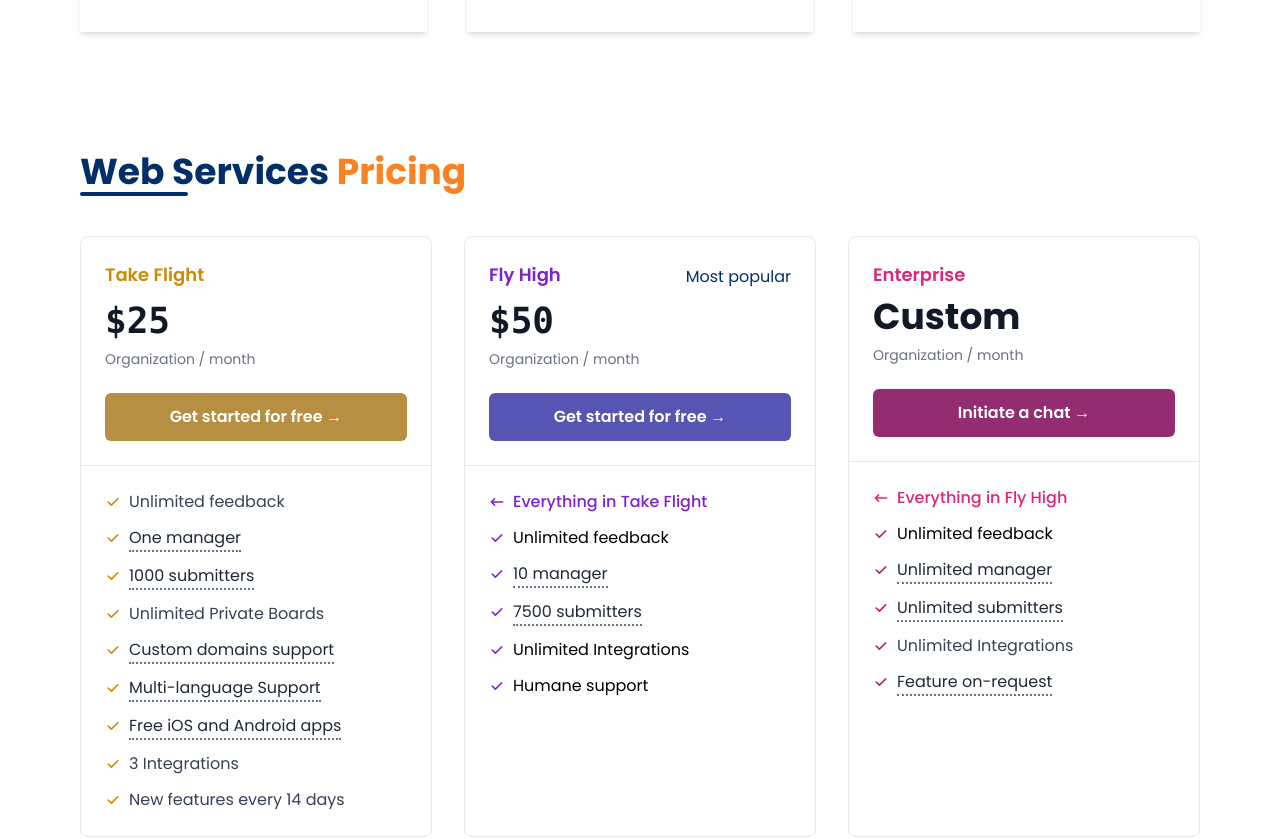
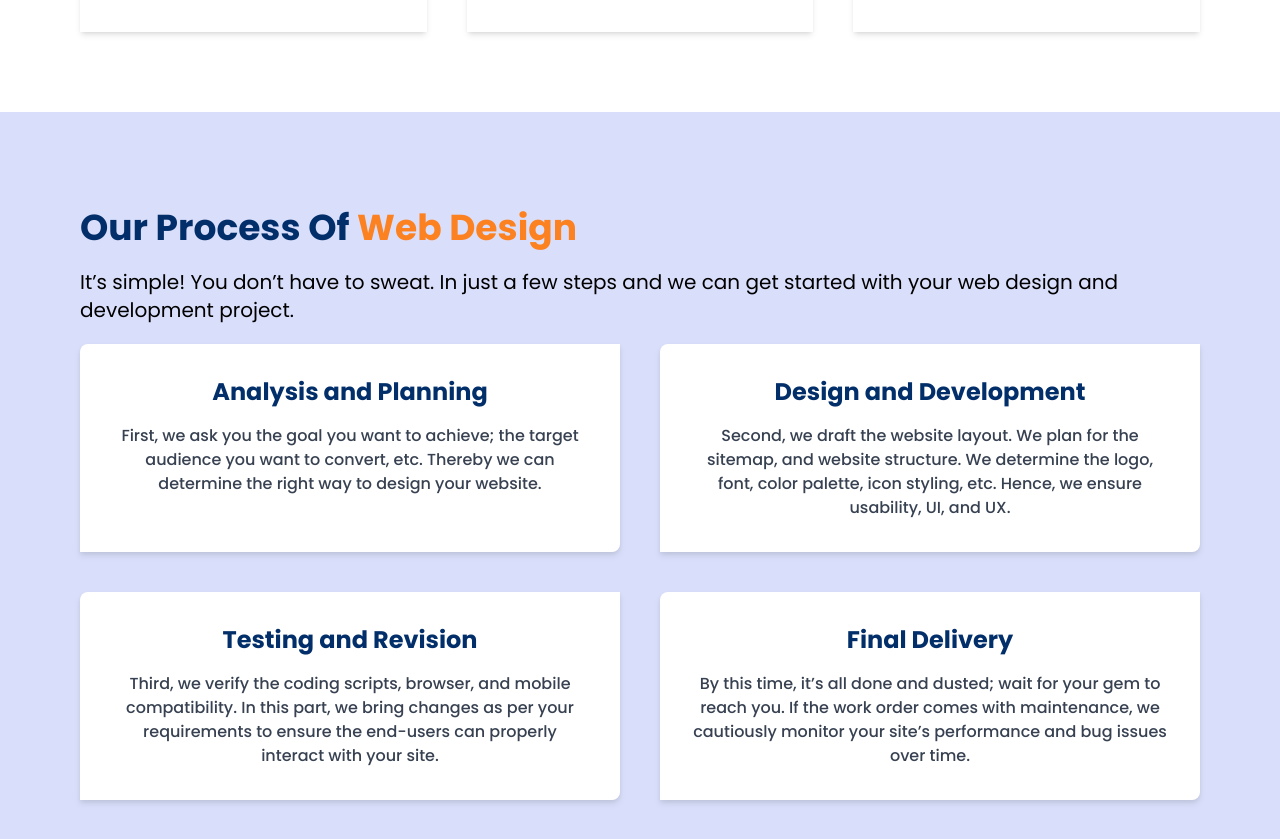
Before and after one commit to alamincoders/vonixu, a Next.js app: page /carrier in a window 1280 px wide. Shown: the part 1929-2768 px from the top of the page. Built offline with nearby package versions, Linux system fonts and the light colour scheme; a small style sheet from the web is missing.

Commit message:
Our Process Of Web Design

```diff
--- /dev/null
+++ b/components/OurProcess.jsx
@@ -0,0 +1,39 @@
+import React from 'react';
+import { OurProcessData } from '../data/data';
+
+const OurProcess = () => {
+  return (
+    <section className="bg-[#4c63e736] py-16">
+
+        <div className="container py-8">
+          <h1 className="text-4xl font-bold">
+            <span className="text-primary">Our Process Of</span>{" "}
+            <span className="text-secondary ">Web Design</span>
+          </h1>
+
+          <p className="text-xl my-5">
+            It’s simple! You don’t have to sweat. In just a few steps and we can
+            get started with your web design and development project.
+          </p>
+
+          <div className="grid  xl:grid-cols-2 gap-10">
+            {OurProcessData.map((meetUs) => (
+              <div key={meetUs.id}>
+                <div className="relative block text-center cursor-pointer bg-white rounded-br-lg rounded-tl-lg p-8  h-full drop-shadow-md">
+                  <h3 className="text-2xl text-primary font-bold">
+                    {meetUs.name}
+                  </h3>
+                  <p className="mt-4 text-[16px] font-medium text-gray-700">
+                    {meetUs.description}
+                  </p>
+                </div>
+              </div>
+            ))}
+          </div>
+        </div>
+
+    </section>
+  );
+};
+
+export default OurProcess;
--- a/components/WhatMakeUs.jsx
+++ b/components/WhatMakeUs.jsx
@@ -2,8 +2,8 @@ import { WhatMakeUsData } from '../data/data';
 
 const WhatMakeUs = () => {
   return (
-    <div className='bg-gray-50' >
-      <section className="container py-10">
+    <section className='bg-gray-50' >
+      <div className="container py-10">
         <h1 className="text-4xl font-bold">
           <span className="text-primary">What Make Us</span>{" "}
           <span className="text-secondary ">
@@ -33,8 +33,8 @@ const WhatMakeUs = () => {
             </div>
           ))}
         </div>
-      </section>
-    </div>
+      </div>
+    </section>
   );
 };
 
--- a/data/data.js
+++ b/data/data.js
@@ -173,3 +173,32 @@ export const WhatMakeUsData = [
       "Pay no more. Pay no Less. No hidden fees. Our web design agency is affordable and excellent and will fit any budget.",
   },
 ];
+
+
+// Our Process Data
+export const OurProcessData = [
+  {
+    name: "Analysis and Planning",
+    id: 1,
+    description:
+      "First, we ask you the goal you want to achieve; the target audience you want to convert, etc. Thereby we can determine the right way to design your website. ",
+  },
+  {
+    name: "Design and Development",
+    id: 2,
+    description:
+      "Second, we draft the website layout. We plan for the sitemap, and website structure. We determine the logo, font, color palette, icon styling, etc. Hence, we ensure usability, UI, and UX.",
+  },
+  {
+    name: "Testing and Revision",
+    id: 3,
+    description:
+      "Third, we verify the coding scripts, browser, and mobile compatibility. In this part, we bring changes as per your requirements to ensure the end-users can properly interact with your site.",
+  },
+  {
+    name: "Final Delivery",
+    id: 4,
+    description:
+      "By this time, it’s all done and dusted; wait for your gem to reach you. If the work order comes with maintenance, we cautiously monitor your site’s performance and bug issues over time.",
+  }
+];
--- a/pages/carrier.js
+++ b/pages/carrier.js
@@ -3,6 +3,7 @@ import React from "react";
 import BrandBanner from "../components/BrandBanner";
 import ContactMe from "../components/ContactMe";
 import DesignServices from "../components/DesignServices";
+import OurProcess from "../components/OurProcess";
 import Pricing from "../components/Pricing";
 import WebConversation from "../components/WebConversation";
 import WebsiteInclude from "../components/WebsiteInclude";
@@ -22,6 +23,7 @@ const Carrier = () => {
         <DesignServices />
         <BrandBanner />
         <WebsiteInclude />
+        <OurProcess/>
         <Pricing />
         <WhatMakeUs />
         <ContactMe />
```
